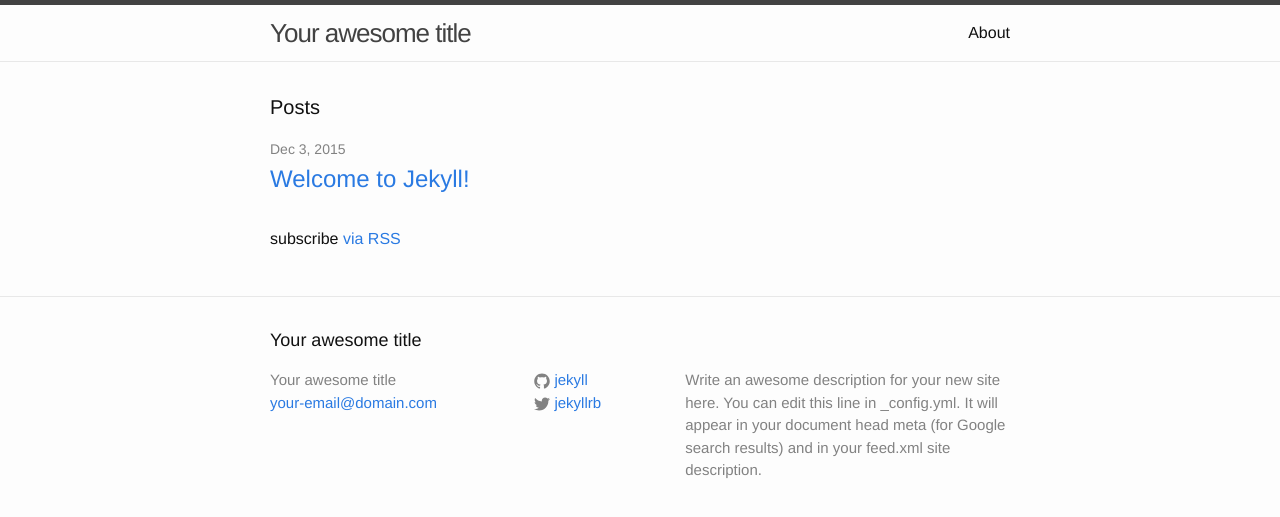
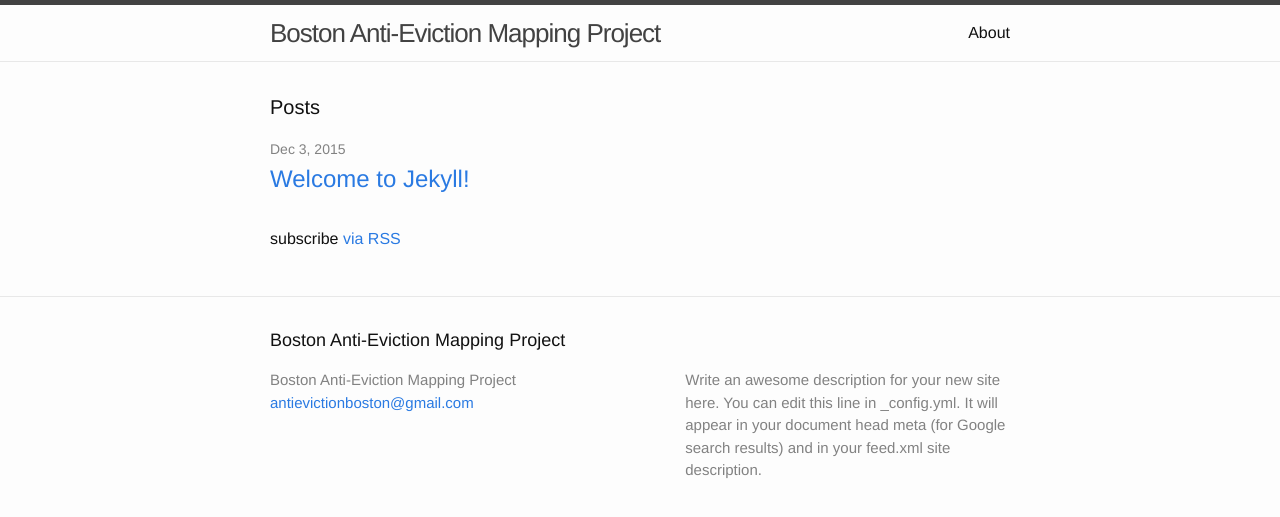
Before and after one commit to AntiEvictionBoston/antievictionboston.github.io, a Jekyll site: the page built from index.html, in a window 1280 px wide. Shown: the top 517 px of the page. Built offline with Jekyll 4.4.1, drawn with Linux system fonts in a browser that asks for light colours.

Commit message:
change jekyll default

```diff
--- a/_config.yml
+++ b/_config.yml
@@ -1,14 +1,14 @@
 # Site settings
-title: Your awesome title
-email: your-email@domain.com
+title: Boston Anti-Eviction Mapping Project
+email: antievictionboston@gmail.com
 description: > # this means to ignore newlines until "baseurl:"
   Write an awesome description for your new site here. You can edit this
   line in _config.yml. It will appear in your document head meta (for
   Google search results) and in your feed.xml site description.
 baseurl: "" # the subpath of your site, e.g. /blog/
-url: "http://yourdomain.com" # the base hostname & protocol for your site
-twitter_username: jekyllrb
-github_username:  jekyll
+url: "http://www.antievictionboston.com" # the base hostname & protocol for your site
+twitter_username:
+github_username:
 
 # Build settings
 markdown: kramdown
```
